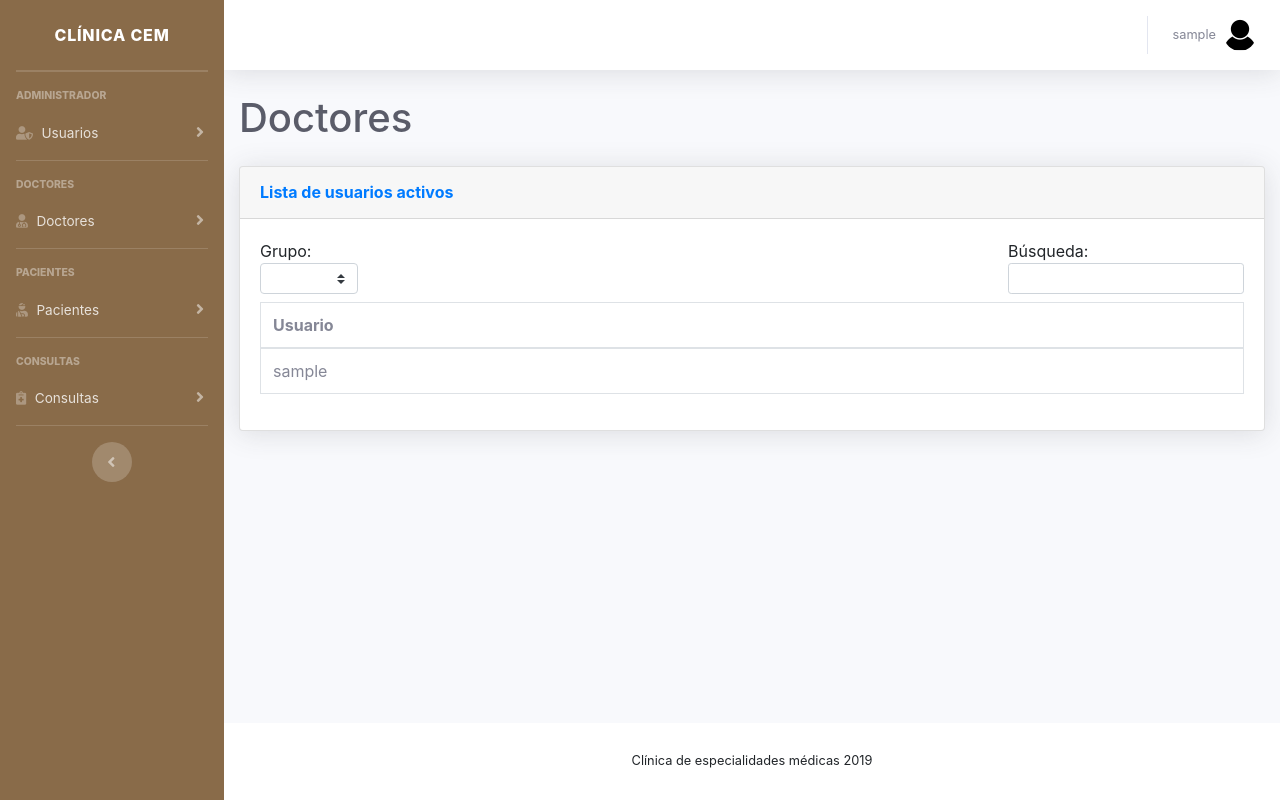
After one commit to lfelipeserrano/SistemaEspecialidadesMedicas, a Django app: page /usuario/list/ in a window 1280 px wide. The commit adds this page. Run offline with Django 3.2, Linux system fonts and the light colour scheme; the visitor is signed in with stand-in values (Sample User, id 1); data comes from the database, SQL or seed files in the repository; lists and menus that the app fills with data are empty; some libraries are stand-ins or nearby versions.

Commit message:
CRUD de usuarios

```diff
--- a/CEM/urls.py
+++ b/CEM/urls.py
@@ -6,6 +6,13 @@ urlpatterns = [
     path('logout/', logout_view, name="logout"),
     path('accounts/login/', auth_views.LoginView.as_view(template_name='login.html'), name="login"),
     path('permisoDenegado/', permisoDenegado, name='permisos'),
+
+    #URL Usuarios
+    path('nuevoUsuario/', signup, name='signup'),
+    path('usuario/list/', usuarios, name='usuarios'),
+    path('usuario/<int:pk>/', usuarioDatos, name='usuario_datos'),
+    path('usuario/<int:pk>/editar/', usuarioEditar, name='usuario_editar'),
+    path('usuario/<int:pk>/eliminar/', usuarioEliminar, name='usuario_eliminar'),
     #URL Consulta
     # path('consulta/', consultaInicio.as_view(), name='consulta'),
     path('consulta/<int:pk>/eliminar/', consultaEliminarFuncion, name='consulta_eliminar'),
--- a/CEM/views.py
+++ b/CEM/views.py
@@ -3,6 +3,8 @@ from django.views.generic import ListView, DetailView, TemplateView, TemplateVie
 from django.views.generic.edit import DeleteView
 from django.urls import reverse_lazy
 from django.contrib.auth import login, authenticate, logout
+from django.contrib.auth.forms import UserCreationForm
+from django.contrib.auth.models import User, Group
 from django.contrib.auth.decorators import permission_required, user_passes_test
 
 from .models import Doctor, Paciente, Consulta
@@ -18,6 +20,66 @@ def error_404_view(request, exception):
 def permisoDenegado(request):
     return render(request, 'permisos.html')
 
+@permission_required('CEM.add_user', login_url='permisos')
+def signup(request):
+    if request.method == 'POST':
+        form = UserCreationForm(request.POST)
+        if form.is_valid():
+            usuario = form.save()
+            username = form.cleaned_data.get('username')
+            raw_password = form.cleaned_data.get('password1')
+            user = authenticate(username=username, password=raw_password)
+            if  request.POST['grupo'] == 'doctor':
+                grupo = Group.objects.get(name='Doctores')
+                usuario.groups.add(grupo)
+            else :
+                grupo = Group.objects.get(name='Asistentes')
+                usuario.groups.add(grupo)
+            # login(request, user)
+            return redirect('inicio')
+    else:
+        form = UserCreationForm()
+    return render(request, 'usuarioNuevo.html', {'form': form})
+
+@permission_required('CEM.view_user', login_url='permisos')
+def usuarios(request):
+    usuarios = User.objects.all()
+    grupos = Group.objects.all()
+    return render(request, 'usuarios.html', {'usuarios':usuarios, 'grupos':grupos})
+
+@permission_required('CEM.view_user', login_url='permisos')
+def usuarioDatos(request, pk):
+    usuario = get_object_or_404(User, pk=pk)
+    grupos = usuario.groups.all()
+    return  render(request, 'usuarioDatos.html', {'usuario':usuario, 'grupos':grupos})
+
+@permission_required('CEM.change_user', login_url='permisos')
+def usuarioEditar(request, pk):
+    usuario = get_object_or_404(User, pk=pk)
+    if request.method == 'POST':
+        form = UserCreationForm(request.POST, instance = usuario)
+        if form.is_valid():
+            usuarioF = form.save(commit=False)
+            if  request.POST['grupo'] == 'doctor':
+                usuario.groups.clear()
+                grupo = Group.objects.get(name='Doctores')
+                usuario.groups.add(grupo)
+            else :
+                usuario.groups.clear()
+                grupo = Group.objects.get(name='Asistentes')
+                usuario.groups.add(grupo)
+            form.save()
+            return redirect('usuarios')
+        else:
+            form = UserCreationForm()
+    else:
+        form = UserCreationForm(instance = usuario)
+    return render(request, 'usuarioEditar.html', {'form':form, 'usuario':usuario})
+
+@permission_required('CEM.change_user', login_url='permisos')
+def usuarioEliminar(request, pk):
+    temp = User.objects.get(pk=pk).delete()
+    return redirect('usuarios')
 #VISTAS DOCTOR
 class doctorInicio(TemplateView):
     template_name = 'doctorInicio.html'
--- a/templates/base.html
+++ b/templates/base.html
@@ -51,6 +51,34 @@
       <!-- Divider -->
       <hr class="sidebar-divider">
 
+      {% if perms.CEM.view_user or perms.CEM.change_user or perms.CEM.add_user or perms.CEM.delete_user %}
+      <!-- Heading -->
+      <div class="sidebar-heading">
+        Administrador
+      </div>
+
+      <!-- Nav Item - Pages Collapse Menu -->
+      <li class="nav-item">
+        <a class="nav-link collapsed" href="#" data-toggle="collapse" data-target="#collapseTwo0" aria-expanded="true" aria-controls="collapseTwo">
+          <i class="fas fa-user-shield"></i>
+          <span>Usuarios</span>
+        </a>
+        <div id="collapseTwo0" class="collapse" aria-labelledby="headingTwo" data-parent="#accordionSidebar">
+          <div class="bg-white py-2 collapse-inner rounded">
+            <h6 class="collapse-header">Acciones:</h6>
+            {% if perms.CEM.add_user %}
+              <a class="collapse-item" href="{% url 'signup' %}">Agregar</a>
+            {% endif %}
+            {% if perms.CEM.view_user %}
+              <a class="collapse-item" href="{% url 'usuarios' %}">Listar</a>
+            {% endif %}
+          </div>
+        </div>
+      </li>
+
+       <!-- Divider -->
+       <hr class="sidebar-divider">
+      {% endif %}
 
       {% if perms.CEM.view_doctor or perms.CEM.change_doctor or perms.CEM.add_doctor or perms.CEM.delete_doctor %}
       <!-- Heading -->
--- a/templates/doctorEditar.html
+++ b/templates/doctorEditar.html
@@ -2,7 +2,7 @@
 
 {% block content %}
 {{ form.media }}
-<h1 class="h1 mb-4 text-gray-800">Nuevo doctor</h1>
+<h1 class="h1 mb-4 text-gray-800">Editar doctor</h1>
 <form method="post" enctype="multipart/form-data">{% csrf_token %}
     <div class="form-row">
         <div class="form-group col-md-4">
--- /dev/null
+++ b/templates/usuarios.html
@@ -0,0 +1,57 @@
+{% extends 'base.html' %}
+
+{% block content %}
+    <h1 class="h1 mb-4 text-gray-800">Doctores</h1>
+
+    <div class="card shadow mb-4">
+        <div class="card-header py-3">
+            <h6 class="m-0 font-weight-bold text-primary">Lista de usuarios activos</h6>
+        </div>
+        <div class="card-body">
+            <div class="table-responsive">
+                <div class="row">
+                    <div class="col-sm-12 col-md-6">
+                        <label>Grupo:
+                            <select name="grupo" id="grupoSelect" onchange="seleccionGrupo()" class="custom-select custom-select-sm form-control form-control-sm">
+                                {% for grupo in grupos %}
+                                    <option value="{{ grupo.name }}">{{ grupo.name }}</option>
+                                {% endfor %}
+                            </select>
+                        </label>
+                    </div>
+                    <div class="col-sm-12 col-md-6">
+                        <div class="float-right">
+                            <label>Búsqueda:
+                                <input type="search" class="form-control form-control-sm" placeholder="">
+                            </label>
+                        </div>
+                    </div>
+                </div>
+                <table class="table table-bordered" id="dataTable" width="100%" cellspacing="0">
+                    <thead>
+                        <tr>
+                            <th>Usuario</th>
+                        </tr>
+                    </thead>
+                    <tbody>
+                        {% for usuario in usuarios %}
+                        <tr onclick="DoNav('{% url 'usuario_datos' usuario.pk %}')">
+                            <td>{{ usuario.username }}</td>
+                        </tr>
+                        {% endfor %}
+                    </tbody>
+                </table>
+            </div>
+        </div>
+    </div>
+        <script>
+            function DoNav(theUrl){
+                document.location.href = theUrl;
+            }
+
+            function seleccionGrupo() {
+                var grupo = document.getElementById("grupoSelect").value;
+                console.log(grupo);
+            }
+        </script>
+{% endblock content %}
```
Also changed, not shown: templates/usuarioDatos.html (added, +40 -0 lines), templates/usuarioEditar.html (added, +50 -0 lines), templates/usuarioNuevo.html (added, +49 -0 lines).
